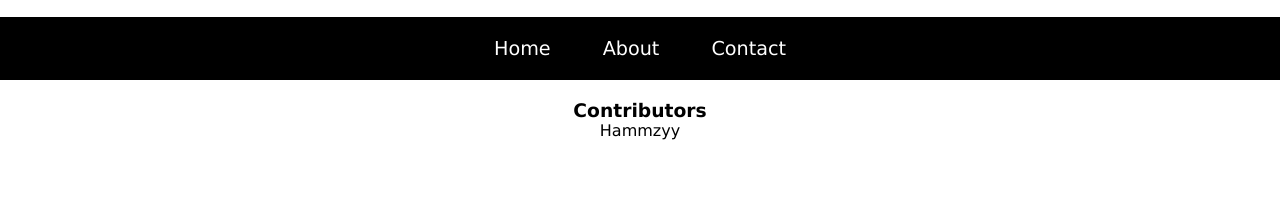
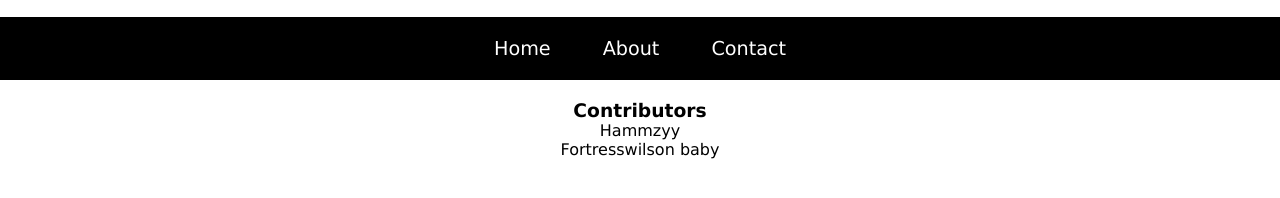
Before and after one commit to hammzyy/git-tutorial, a plain HTML site: page index.html in a window 1280 px wide. Shown: the part 90-288 px from the top of the page. Drawn offline with Linux system fonts and the light colour scheme.

Commit message:
Added my name to the list

```diff
--- a/index.html
+++ b/index.html
@@ -24,6 +24,7 @@
     <h3>Contributors</h3>
     <ul>
         <li>Hammzyy</li>
+        <li> Fortresswilson baby</li>
     </ul>
 </body>
 </html>
```
